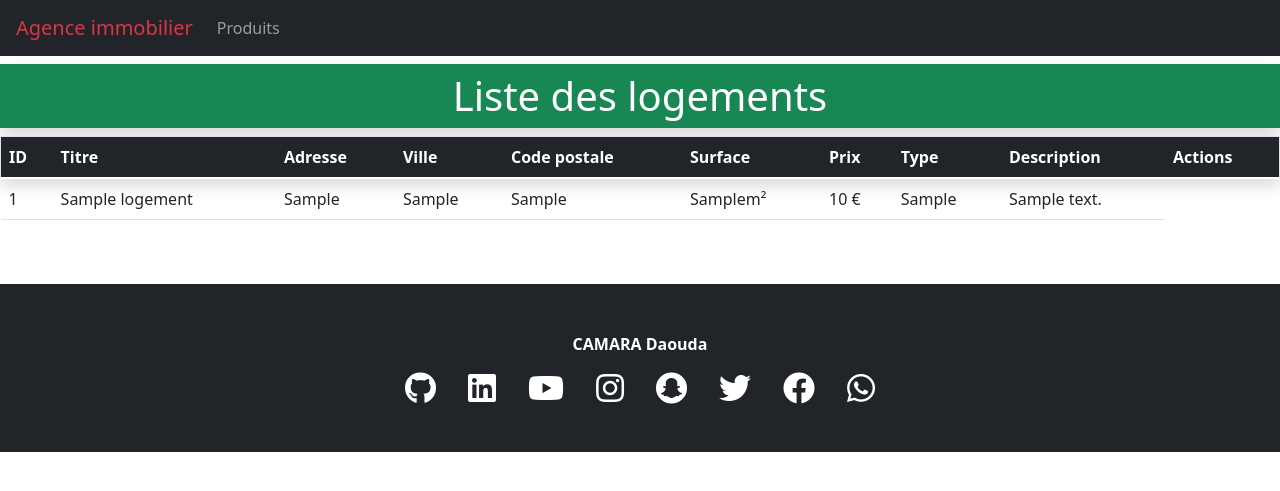
After one commit to camara92/PHP-Evaluation_CAMARA, a PHP site: page /produits.php in a window 1280 px wide. The commit adds this page. Shown: the top 491 px of the page. Run offline with PHP 8.4, Linux system fonts and the light colour scheme; tables that the repository leaves empty or names only in its code hold one stand-in row (values such as "Sample post"); some libraries are stand-ins or nearby versions.

```diff
--- a/partials/header.php
+++ b/partials/header.php
@@ -14,14 +14,12 @@
     <header class="text-center">
         <nav class="navbar navbar-expand navbar-dark bg-dark ">
 
-            <a href="index.php" class="navbar-brand text-danger"> Agence immobilier </a>
+            <a href="" class="navbar-brand text-danger"> Agence immobilier </a>
             <ul class="navbar-nav">
                 <li class="nav-item" >
                     <a href="produits.php" class="nav-link">Produits </a>
                 </li>
-                <li class="nav-item" >
-                    <a href="drivers.php" class="nav-link">Commandes</a>
-                </li>
+
             </ul>
 
         </nav>
--- /dev/null
+++ b/produits.php
@@ -0,0 +1,112 @@
+<?php
+//session
+
+session_start();
+require_once('connec.php');
+
+$sql = ('SELECT * FROM logement ');
+
+// On prépare la requête
+$query = $db->prepare($sql);
+
+// On exécute la requête
+$query->execute();
+
+// On stocke le résultat dans un tableau associatif
+$results = $query->fetchAll(PDO::FETCH_ASSOC);
+
+//require_once('close.php');
+
+?>
+<?php require_once "partials/header.php" ?>
+<!DOCTYPE html>
+<html lang="en">
+
+<head>
+    <meta charset="UTF-8">
+    <meta http-equiv="X-UA-Compatible" content="IE=edge">
+    <meta name="viewport" content="width=device-width, initial-scale=1.0">
+    <link href="https://cdn.jsdelivr.net/npm/bootstrap@5.0.2/dist/css/bootstrap.min.css" rel="stylesheet" integrity="sha384-EVSTQN3/azprG1Anm3QDgpJLIm9Nao0Yz1ztcQTwFspd3yD65VohhpuuCOmLASjC" crossorigin="anonymous">
+    <link rel="stylesheet" href="https://use.fontawesome.com/releases/v5.8.1/css/all.css">
+
+    <title>Liste de logements </title>
+</head>
+
+<body>
+
+    <main class=" my-2">
+        <div class="row">
+            <section class="col-12">
+                <!--message erreur -->
+                <?php
+                if (!empty($_SESSION['erreur'])) {
+
+                    echo '<div class="alert alert-danger text-center" role="alert">
+                        ' . $_SESSION['erreur'] . '
+                      </div>';
+                    $_SESSION['erreur'] = "";
+                }
+
+                ?>
+                <!--message d'envoie des données vers ma base -->
+                <?php
+                if (!empty($_SESSION['message'])) {
+
+                    echo '<h3><div class="alert bg-success text-center text-white bold shadow" role="alert">
+                        ' . $_SESSION['message'] . '</h3>
+                      </div>';
+                    $_SESSION['message'] = "";
+                }
+
+                ?>
+
+                <h1 class="text-center bg-success text-white p-2 shadow">Liste des logements </h1>
+                <table class=table>
+                    <thead class="bg-dark text-white border shadow  ">
+                        <th>ID</th>
+                        <th>Titre </th>
+                        <th>Adresse </th>
+                        <th>Ville </th>
+                        <th>Code postale </th>
+                        <th>Surface </th>
+                        <th>Prix </th>
+
+                        <th>Type </th>
+                        <th>Description </th>
+
+                        <th>Actions </th>
+                    </thead>
+                    <tbody>
+                        <?php
+                        foreach ($results as $produit) {
+                        ?>
+                            <tr class="">
+                                <td><?= $produit['id_logement'] ?> </td>
+                                <td><?= $produit['titre'] ?> </td>
+                                <td><?= $produit['adresse'] ?> </td>
+                                <td><?= $produit['ville'] ?> </td>
+                                <td><?= $produit['cp'] ?> </td>
+                                <td><?= $produit['surface'] ?>m² </td>
+                                <td><?= $produit['prix'] ?> &euro;</td>
+
+                                <td><?= $produit['types'] ?> </td>
+                                <td><?= $produit['descriptions'] ?> </td>
+
+
+
+                            </tr>
+                        <?php
+
+                        }
+                        ?>
+                    </tbody>
+                </table>
+
+            </section>
+        </div>
+    </main>
+
+    <?php require_once "partials/footer.php" ?>
+</body>
+
+</html>
```
Also changed, not shown: capture page site immobilier .png (added).
